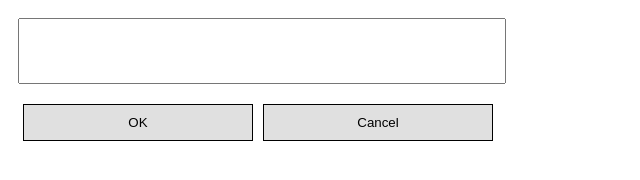
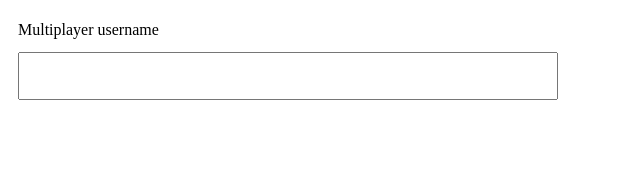
Before and after one commit to RaveTek/Eaglercraft-Bedrock-0.2.1, a plain HTML site: page index.html in a window 1280 px wide. Shown: the whole page, without its empty margins (0-640 px from the left). Drawn offline with Linux system fonts and the light colour scheme.

Commit message:
Update index.html

```diff
--- a/index.html
+++ b/index.html
@@ -20,7 +20,7 @@
     </style>
 </head>
 <body>
-<iframe src="layouts/main.html" title="Main Content"></iframe>
+<iframe src="layouts/mainmenu_options.html" title="Main Content"></iframe>
 
     <script>
   const htmlContents = {};
```
